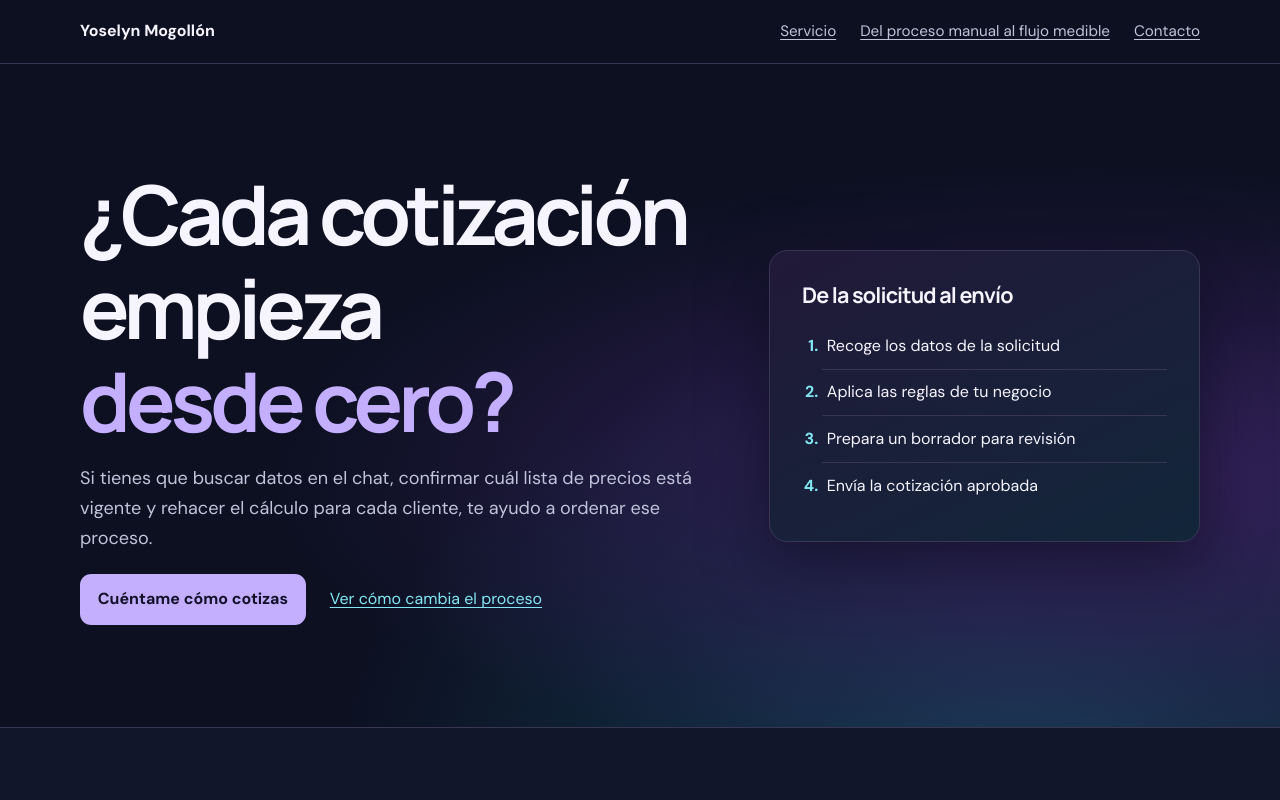
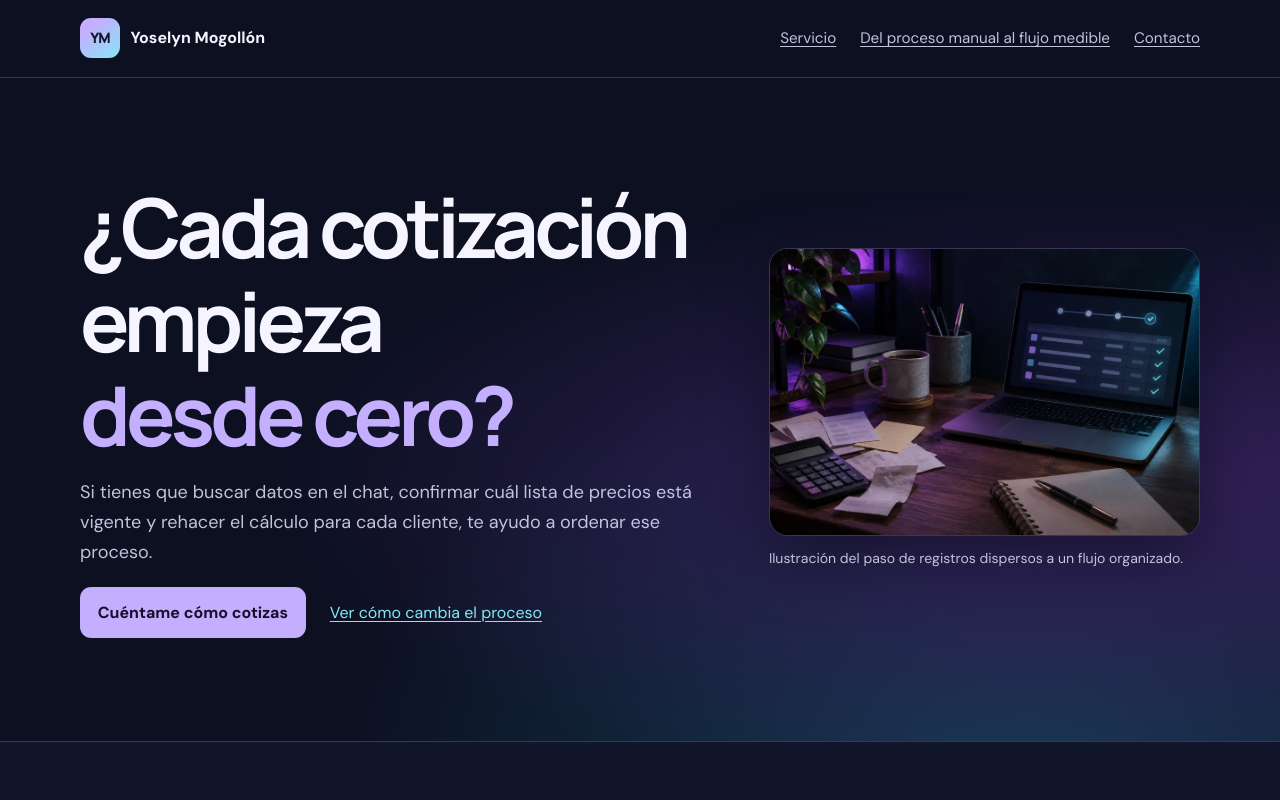
Before and after one commit to yoselynm2g/portafolio-operaciones-automatizacion_Yoselyn, a plain HTML site: page docs/index.html in a window 1280 px wide. Shown: the top 800 px of the page. Drawn offline with Linux system fonts and the light colour scheme.

Commit message:
Integra monograma provisional e imagen del proceso de cotización

```diff
--- a/docs/index.html
+++ b/docs/index.html
@@ -5,7 +5,6 @@
   <meta name="viewport" content="width=device-width, initial-scale=1">
   <title>Yoselyn Mogollón | Cotizaciones y procesos</title>
   <meta name="description" content="Organiza las solicitudes, los precios y las reglas de tu negocio para preparar cotizaciones que tu equipo pueda revisar.">
-  <link rel="icon" href="img/simbolo.png">
   <link rel="preconnect" href="https://fonts.googleapis.com">
   <link rel="preconnect" href="https://fonts.gstatic.com" crossorigin>
   <link href="https://fonts.googleapis.com/css2?family=DM+Sans:wght@400;500;600;700&family=Manrope:wght@600;700;800&display=swap" rel="stylesheet">
@@ -38,7 +37,29 @@
       gap: .75rem 1.5rem;
     }
     .nav { justify-content: space-between; padding-block: 1.15rem; }
-    .brand { font-weight: 700; color: var(--text); text-decoration: none; }
+    .brand { display: inline-flex; align-items: center; gap: .65rem; font-weight: 700; color: var(--text); text-decoration: none; }
+    .brand-mark {
+      display: grid;
+      place-items: center;
+      width: 2.5rem;
+      aspect-ratio: 1;
+      flex: none;
+      border-radius: .68rem;
+      color: #15102a;
+      background: linear-gradient(145deg, var(--violet) 25%, var(--cyan));
+      font: 800 .9rem/1 Manrope, system-ui, sans-serif;
+      letter-spacing: -.07em;
+    }
+    .hero-visual { margin: 0; }
+    .hero-visual img {
+      display: block;
+      width: 100%;
+      height: auto;
+      border-radius: 1.15rem;
+      border: 1px solid var(--line);
+      box-shadow: 0 1.2rem 4rem #090b19a0;
+    }
+    .hero-visual figcaption { margin-top: .65rem; color: var(--muted); font-size: .875rem; }
     nav a { font-size: .95rem; color: var(--muted); }
     section { padding-block: clamp(3.5rem, 8vw, 7rem); }
     h1, h2, h3 {
@@ -69,21 +90,12 @@
       font-weight: 700;
     }
     .button:hover { background: var(--cyan); }
-    .flow, .card, .metric {
+    .card, .metric {
       border: 1px solid var(--line);
       border-radius: 1.15rem;
       padding: clamp(1.15rem, 3vw, 2rem);
       background: var(--panel);
     }
-    .flow {
-      background: linear-gradient(155deg, #211938, #12263a);
-      box-shadow: 0 1.2rem 4rem #090b19a0;
-    }
-    .flow-title { font-size: 1.35rem; }
-    .flow ol { padding-left: 1.25rem; margin: 0; }
-    .flow li { padding: .6rem .3rem; }
-    .flow li + li { border-top: 1px solid var(--line); }
-    .flow li::marker { color: var(--cyan); font-weight: 700; }
     .band { background: #11162b; border-block: 1px solid var(--line); }
     .cards { display: grid; gap: 1rem; margin-top: 1.75rem; }
     .card p, .metric p:last-child { margin-bottom: 0; }
@@ -97,7 +109,7 @@
 <body>
   <header>
     <div class="wrap nav">
-      <a class="brand" href="#inicio">Yoselyn Mogollón</a>
+      <a class="brand" href="#inicio"><span class="brand-mark" aria-hidden="true">YM</span>Yoselyn Mogollón</a>
       <nav aria-label="Navegación principal">
         <a href="#servicio">Servicio</a>
         <a href="#caso">Del proceso manual al flujo medible</a>
@@ -116,15 +128,10 @@
             <a href="#caso">Ver cómo cambia el proceso</a>
           </div>
         </div>
-        <div class="flow">
-          <h2 class="flow-title">De la solicitud al envío</h2>
-          <ol>
-            <li>Recoge los datos de la solicitud</li>
-            <li>Aplica las reglas de tu negocio</li>
-            <li>Prepara un borrador para revisión</li>
-            <li>Envía la cotización aprobada</li>
-          </ol>
-        </div>
+        <figure class="hero-visual">
+          <img src="img/proceso-cotizacion.webp" width="960" height="640" alt="Papeles y una calculadora junto a una computadora con solicitudes organizadas.">
+          <figcaption>Ilustración del paso de registros dispersos a un flujo organizado.</figcaption>
+        </figure>
       </div>
     </section>
 
```
Also changed, not shown: docs/img/proceso-cotizacion.webp (added), 1 other file.
